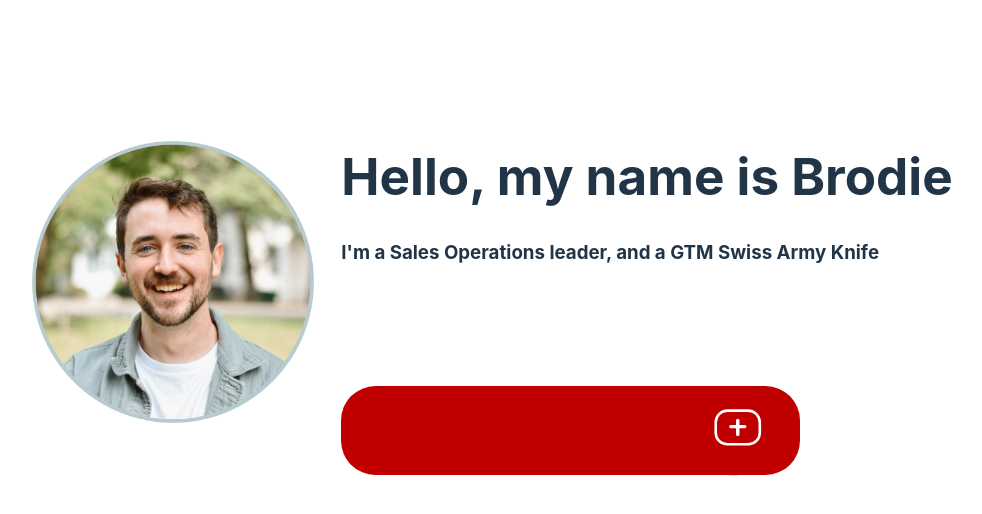
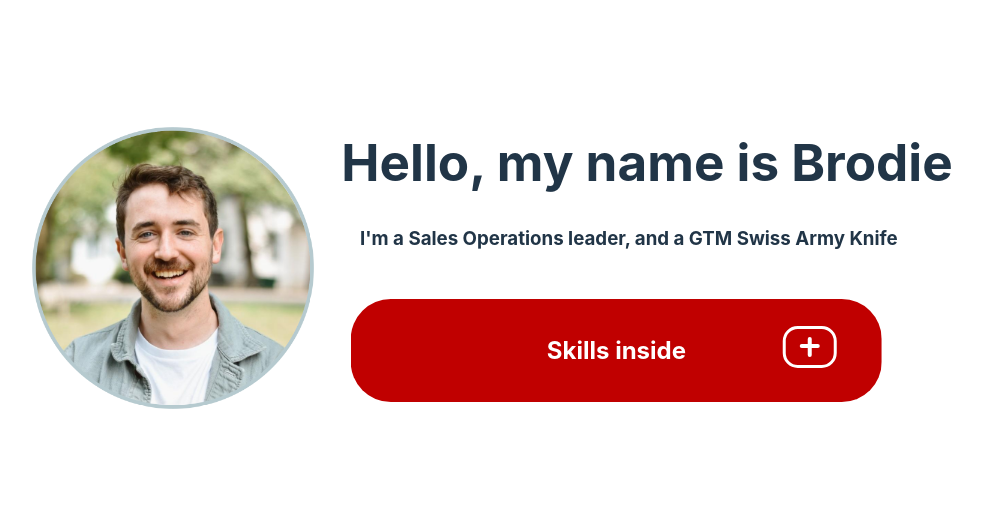
Before and after one commit to brodieheg/portfolio-site, a React (Vite) app: page / in a window 1280 px wide. Shown: the top 514 px of the page, without its empty margins (161-1143 px from the left). Built offline with nearby package versions, Linux system fonts and the light colour scheme.

Commit message:
feat: change knife text on tool hover

```diff
--- a/src/App.css
+++ b/src/App.css
@@ -9,6 +9,9 @@
   flex-direction: row;
 }
 
+#bio{
+  margin-left: 1em;
+}
 
 .logo {
   height: 18em;
@@ -24,49 +27,69 @@
 }
 
 .knife-image{
+  width: 75%;
+  height: 200px;
+  max-width: 100vw;
   position: relative;
-  width: 75%;
-  min-height: 50vh;
-  max-width: 100vw;
+  margin-top: 3em;
+}
+
+.right-container{
+  min-height: 75vh;
 
 }
 
-.knife-image:hover .knife {
+.right-container:hover .knife {
   transform: rotate(-70deg);
 }
-.knife-image:hover .bottle-opener {
+
+.right-container:hover .bottle-opener {
   transform: rotate(-70deg);
   transition-delay:0.7s;
 }
-.knife-image:hover .saw {
+.right-container:hover .saw {
   transform: rotate(70deg);
   transition-delay:0.4s;
 }
-.knife-image:hover .scissors {
+.right-container:hover .scissors {
   transform: rotate(70deg);
   transition-delay:0.25s;
 }
 
+.knife-text{
+  position: absolute;
+  color: white;
+}
 
+
+.swissArmy-container{
+  position: absolute;
+  top: 25%;
+  left: 60%;
+  transform: translate(-50%, -50%);
+  width: 100%;
+  height: 25vh;
+  display: flex;
+  justify-content: center;
+  align-items: center;
+}
 
 .svg{
   position: absolute;
-  top: 100px;
   transition: transform 0.25s ease-out;
 }
 
-.swissArmy{
-width: 100%
+
+.tool-link{
+  width: 70%;
 }
 
-.tool{
-  width: 65%;
-}
 
 .knife{
   transform-origin: left;
   left: 2em;
 }
+
 
 .saw{
   transform-origin: left;
--- a/src/App.tsx
+++ b/src/App.tsx
@@ -1,33 +1,7 @@
-import swissArmyKnife from './assets/SwissArmy.svg'
-import knife from './assets/Knife.svg'
-import saw from './assets/Saw.svg'
-import bottleOpener from './assets/bottleopener.svg'
-import scissors from './assets/Scissors.svg'
-import headshot from './assets/Headshot.png'
-import './App.css'
+import AppRouter from "./router";
 
-function App() {
-
-  return (
-    <div className='container'>
-      <div className = "left-container">
-          <a href="https://www.linkedin.com/in/brodieheginbotham/" target="_blank">
-            <img src={headshot} className="logo" alt="headshot" />
-          </a>
-      </div>
-      <div>
-        <h1>Hello, my name is Brodie</h1>
-        <h3>I'm a Sales Operations leader, and a GTM Swiss Army Knife</h3>
-      <div className='knife-image'>
-          <img src={knife}  className="knife svg tool" alt="knife" />
-          <img src={saw}  className="saw svg tool" alt="saw" />
-          <img src={scissors}  className="scissors svg tool" alt="scissors" />
-          <img src={bottleOpener}  className="bottle-opener svg tool" alt="bottle opener" />
-          <img src={swissArmyKnife}  className="swissArmy svg" alt="swiss army knife" />
-      </div>
-      </div>
-    </div>
-  )
+function App () {
+    return <AppRouter></AppRouter>
 }
 
-export default App
+export default App;
--- /dev/null
+++ b/src/Home.tsx
@@ -0,0 +1,51 @@
+
+
+import swissArmyKnife from './assets/SwissArmy.svg'
+import knife from './assets/Knife.svg'
+import saw from './assets/Saw.svg'
+import bottleOpener from './assets/bottleopener.svg'
+import scissors from './assets/Scissors.svg'
+import headshot from './assets/Headshot.png'
+import './App.css'
+import { useState } from 'react'
+
+function Home() {
+  const defaultText: string = "Skills inside";
+  const [text, setText] = useState(defaultText)
+  const handleHover = (text: string) => {
+    setText(text);
+  }
+  return (
+    <div className='container'>
+      <div className = "left-container">
+          <a href="https://www.linkedin.com/in/brodieheginbotham/" target="_blank">
+            <img src={headshot} className="logo" alt="headshot" />
+          </a>
+      </div>
+      <div className='right-container'>
+        <h1>Hello, my name is Brodie</h1>
+        <h3 id="bio">I'm a Sales Operations leader, and a GTM Swiss Army Knife</h3>
+      <div className='knife-image'>
+          <div className='swissArmy-container'>
+            <a data-text = "data text" href = "/revenue-operations" className = "tool-link knife svg" onMouseEnter={() => handleHover("Revenue Operations")} onMouseLeave={() => handleHover(defaultText)}>
+              <img src={knife}  className="tool" alt="knife" />
+            </a>
+            <a data-text = "data text" href = "/sales-strategy" className = "svg saw tool-link" onMouseEnter={() => handleHover("Sales Strategy")} onMouseLeave={() => handleHover(defaultText)}>
+              <img src={saw}  className="tool" alt="saw" />
+            </a>
+            <a data-text = "data text" href = "/salesforce" className = "tool-link scissors svg"onMouseEnter={() => handleHover("Salesforce")} onMouseLeave={() => handleHover(defaultText)}>
+              <img src={scissors}  className="tool" alt="scissors" />
+            </a>
+            <a data-text = "data text" href = "/programming" className = "tool-link bottle-opener svg"onMouseEnter={() => handleHover("Programming")} onMouseLeave={() => handleHover(defaultText)}>
+              <img src={bottleOpener}  className="tool" alt="bottle opener" />
+            </a>
+            <img src={swissArmyKnife}  className="swissArmy svg" alt="swiss army knife" />
+            <h2 className = "knife-text">{text}</h2>
+          </div>
+      </div>
+      </div>
+    </div>
+  )
+}
+
+export default Home
--- /dev/null
+++ b/src/pages/Programming.tsx
@@ -0,0 +1,10 @@
+
+const Programming = () => {
+  return (
+    <div>
+      <h1>Hello from Programming</h1>
+    </div>
+  );
+};
+
+export default Programming;
--- /dev/null
+++ b/src/pages/RevenueOperations.tsx
@@ -0,0 +1,10 @@
+
+const RevenueOperations = () => {
+  return (
+    <div>
+      <h1>Hello from RevOp</h1>
+    </div>
+  );
+};
+
+export default RevenueOperations;
--- /dev/null
+++ b/src/pages/SalesStrategy.tsx
@@ -0,0 +1,10 @@
+
+const SalesStrategy = () => {
+  return (
+    <div>
+      <h1>Hello from Sales Strategy</h1>
+    </div>
+  );
+};
+
+export default SalesStrategy;
--- /dev/null
+++ b/src/pages/Salesforce.tsx
@@ -0,0 +1,10 @@
+
+const Salesforce = () => {
+  return (
+    <div>
+      <h1>Hello from Salesforce</h1>
+    </div>
+  );
+};
+
+export default Salesforce;
--- /dev/null
+++ b/src/router.tsx
@@ -0,0 +1,22 @@
+import { BrowserRouter as Router, Routes, Route } from "react-router-dom";
+import Home from "./Home";
+import Salesforce from "./pages/Salesforce";
+import Programming from "./pages/Programming";
+import SalesStrategy from "./pages/SalesStrategy";
+import RevenueOperations from "./pages/RevenueOperations";
+
+const AppRouter = () => {
+  return (
+    <Router>
+      <Routes>
+        <Route path="/" element={<Home />} />
+        <Route path="/salesforce" element={<Salesforce />} />
+        <Route path="/programming" element={<Programming />} />
+        <Route path="/sales-strategy" element={<SalesStrategy />} />
+        <Route path="/revenue-operations" element={<RevenueOperations />} />
+      </Routes>
+    </Router>
+  );
+};
+
+export default AppRouter;
```
